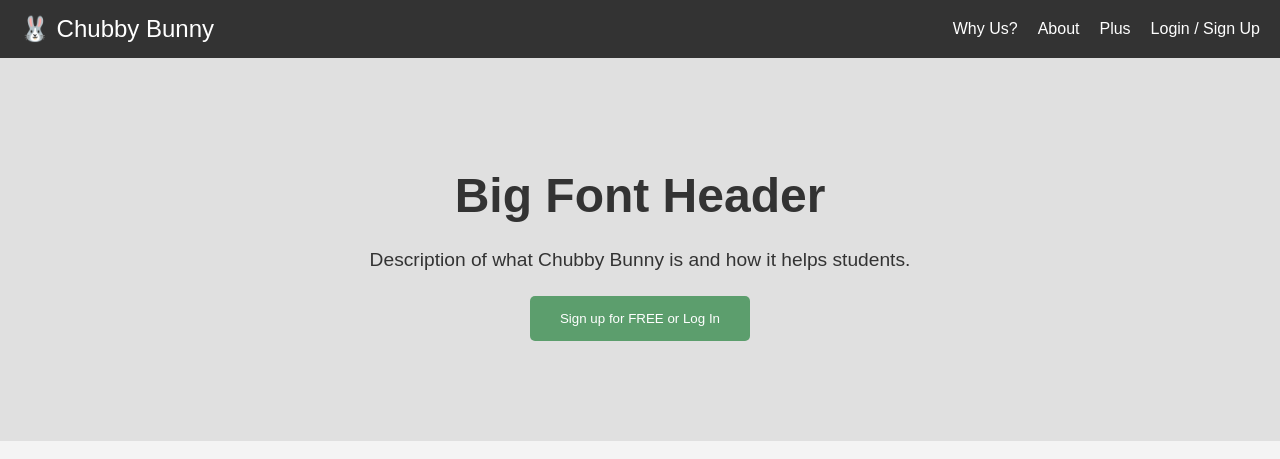
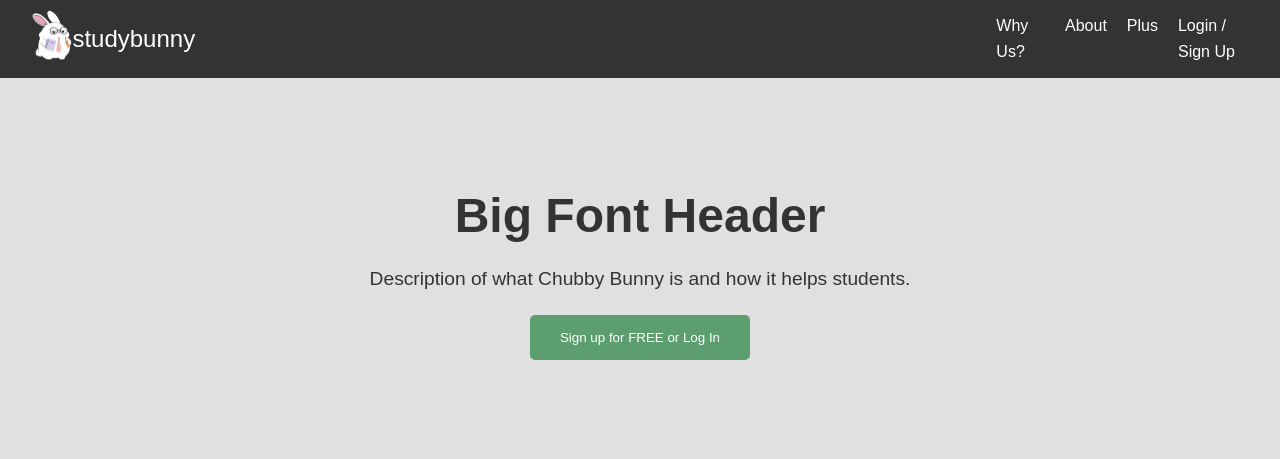
Before and after one commit to Muhamed530/StudyBunny, a Python web app: template templates/index.html in a window 1280 px wide. Shown: the top 459 px of the page. Run offline with Jinja, Linux system fonts and the light colour scheme; the template is opened without the code that fills it, so the values that code supplies are empty.

Commit message:
Home page Logo and login background changed.

```diff
--- a/static/css/home.css
+++ b/static/css/home.css
@@ -10,6 +10,12 @@
 .navbar .logo {
     color: white;
     font-size: 1.5rem;
+    margin-right: 63%;
+}
+.navbar .logo-image{
+    color:white;
+    margin-left: 1%;
+
 }
 
 .nav-links {
--- a/static/css/loginPage.css
+++ b/static/css/loginPage.css
@@ -5,8 +5,8 @@ section {
     align-items: center;
     min-height: 100vh;
     width: 100%;
-    background: url("LoginBunny.png") no-repeat;
-    background-position: center;
+    background: url("/static/images/LoginBunny.png") no-repeat;
+    background-position: bottom;
     background-size: cover;
     }
 
--- a/templates/index.html
+++ b/templates/index.html
@@ -3,15 +3,18 @@
 <head>
     <meta charset="UTF-8">
     <meta name="viewport" content="width=device-width, initial-scale=1.0">
-    <title>Chubby Bunny - Home</title>
+    <title>StudyBunny - Home</title>
     <link rel="stylesheet" href="/static/css/base.css">
     <link rel="stylesheet" href="/static/css/home.css">
 </head>
 <body>
     <!-- Navbar -->
     <nav class="navbar">
+        <div class ="logo-image">
+            <img src="/static/images/StudyBunny_Logo.png" alt = "StudyBunny Logo" width="40" height="50">
+        </div>
         <div class="logo">
-            🐰 Chubby Bunny
+            studybunny
         </div>
         <ul class="nav-links">
             <li><a href="#">Why Us?</a></li>
--- a/templates/loginPage.html
+++ b/templates/loginPage.html
@@ -9,7 +9,7 @@
     <script defer src="/static/js/loginPage.js"></script>
 </head>
 
-<body>
+<section>
     <div class = "form-box">
         <div class = "form-value">
             <form action = "">
@@ -37,4 +37,4 @@
             </form>
         </div>
     </div>
-</body>
+</section>
```
Also changed, not shown: StudyBunny Logo.png (deleted), static/images/LoginBunny.png (renamed from LoginBunny.png), static/images/StudyBunny_Logo.png (added).
